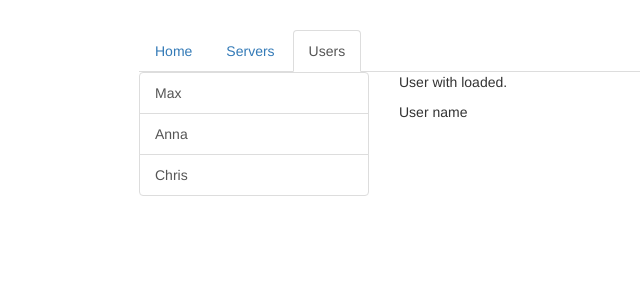
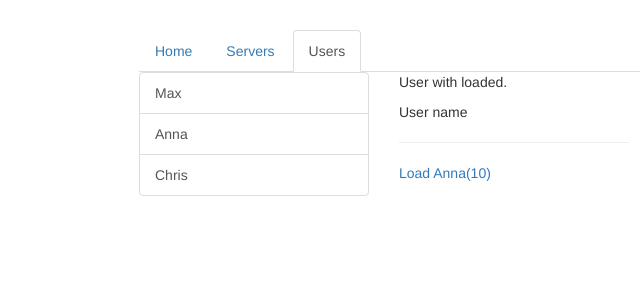
Before and after one commit to sabinbogati1/Angular-Routing, an Angular app: page /users in a window 1280 px wide. Shown: the top 300 px of the page, without its empty margins (126-766 px from the left). Built offline with nearby package versions, Linux system fonts and the light colour scheme.

Commit message:
fetching route parameter reactively-- subcribing the route change

```diff
--- a/src/app/users/user/user.component.html
+++ b/src/app/users/user/user.component.html
@@ -1,2 +1,5 @@
 <p>User with {{user.id}} loaded.</p>
 <p>User name {{user.name}}</p>
+
+<hr>
+<a [routerLink]="['/users', 10, 'Anna']" >Load Anna(10)</a>
--- a/src/app/users/user/user.component.ts
+++ b/src/app/users/user/user.component.ts
@@ -1,5 +1,5 @@
 import { Component, OnInit } from '@angular/core';
-import { ActivatedRoute } from '@angular/router';
+import { ActivatedRoute, Params } from '@angular/router';
 
 @Component({
   selector: 'app-user',
@@ -16,6 +16,14 @@
       id: this.route.snapshot.params['id'],
       name: this.route.snapshot.params['name']
     }
+
+    this.route.params.subscribe(
+      (params: Params) => {
+        this.user.id = params['id'];
+        this.user.name = params['name'];
+        }
+    );
+
   }
 
 }
```
